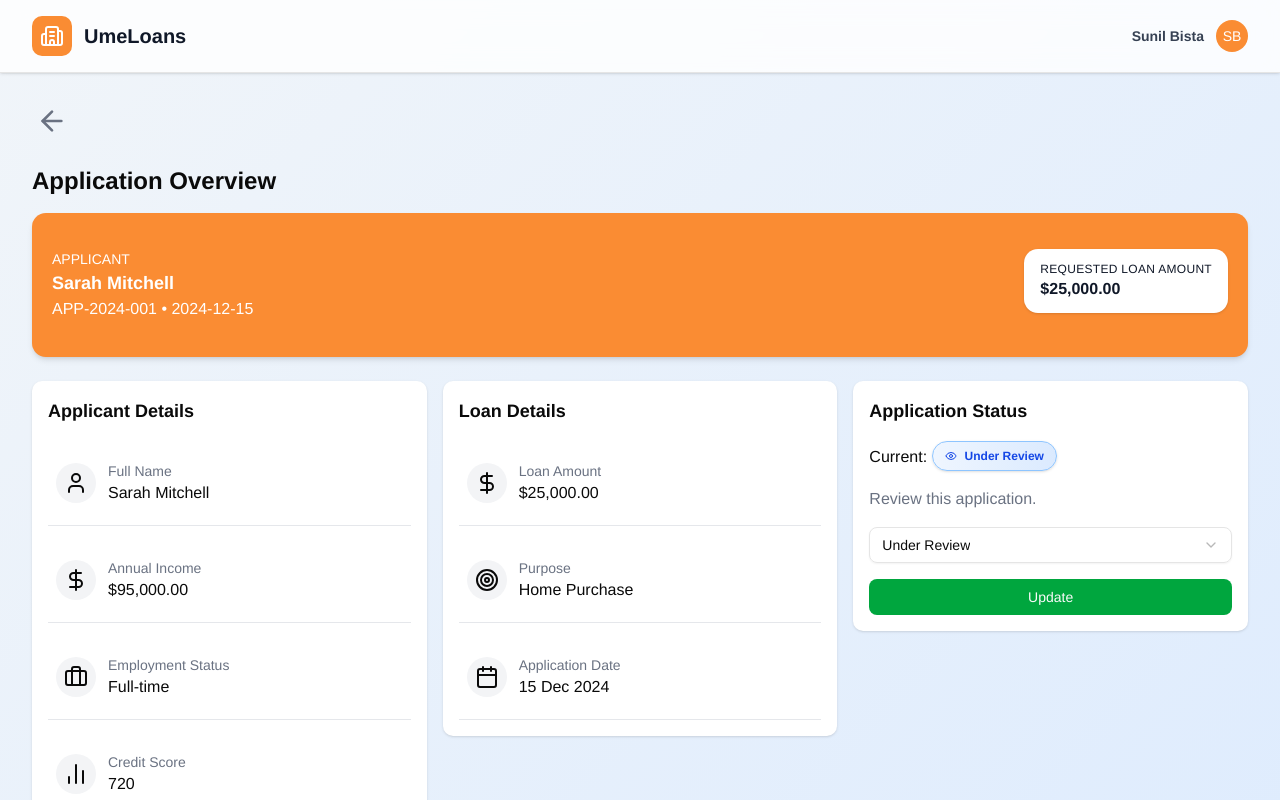
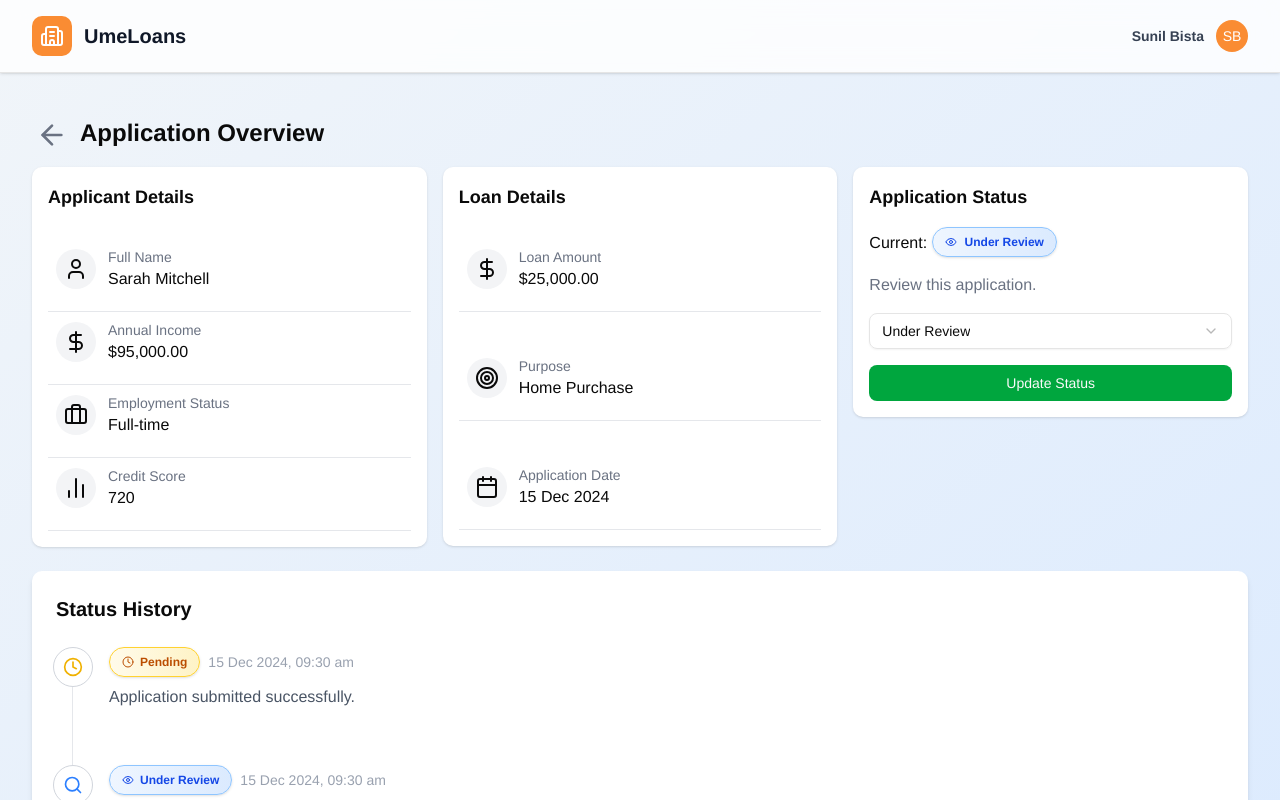
Before and after one commit to SunilBista/loan-app, a Next.js app: page / in a window 1280 px wide. Both pictures are taken after a click on the element 640 px from the left and 498 px from the top of the page. Shown: the top 800 px of the page. Built offline with nearby package versions, Linux system fonts and the light colour scheme.

Commit message:
chore: update application overview design

```diff
--- a/components/ApplicationOverview.tsx
+++ b/components/ApplicationOverview.tsx
@@ -2,7 +2,6 @@ import { LoanDetails } from "./user/loan-card";
 import ApplicationStatusControl from "./application/application-status-control";
 import { initialApplications } from "@/lib/mock-db";
 import { ApplicantDetails } from "./user/applicant-card";
-import { ApplicantInfoCard } from "./user/applicant-info";
 import { StatusHistory } from "./application/status-history";
 import { ArrowLeft } from "lucide-react";
 import { useLoanApplication } from "@/context/loan-application-context";
@@ -19,27 +18,21 @@ export const ApplicationOverview = () => {
 
   return (
     <div className="space-y-4">
+      <h2 className="text-2xl font-bold pt-3">
         <div
-        className="flex w-50 items-center gap-4 rounded-full hover:bg-gray-100 transition-colors duration-150"
+          className="inline w-50 items-center gap-4 rounded-full hover:bg-gray-100 transition-colors duration-150"
           title="Back to application list"
         >
+          {" "}
           <ArrowLeft
-          className=" text-gray-500 w-10 h-8 cursor-pointer "
+            className="inline text-gray-500 w-10 h-8 cursor-pointer mr-2"
             onClick={deselectApplication}
           />
         </div>
-      <h2 className="text-2xl font-bold pt-3">Application Overview</h2>
+        Application Overview
+      </h2>
 
       <div className="w-full">
-        <div className="mb-6">
-          <ApplicantInfoCard
-            name={currentApplication.applicantName}
-            loanId={currentApplication.id}
-            applicationDate={currentApplication.applicationDate}
-            loanAmount={currentApplication.loanAmount}
-            status={currentApplication.currentStatus}
-          />
-        </div>
         <div className="grid gap-4 sm:grid-cols-1 md:grid-cols-3 items-start">
           <ApplicantDetails
             name={currentApplication.applicantName}
--- a/components/application/application-status-control.tsx
+++ b/components/application/application-status-control.tsx
@@ -147,7 +147,7 @@ const ApplicationStatusControl = ({
             className="mt-4 w-full sm:w-full cursor-pointer bg-green-600 hover:bg-green-700"
             onClick={() => setOpen(true)}
           >
-            Update
+            Update Status
           </Button>
         )}
       </div>
--- a/components/user/applicant-card.tsx
+++ b/components/user/applicant-card.tsx
@@ -12,7 +12,7 @@ export const ApplicantDetails = ({
   return (
     <div className="bg-white shadow rounded-lg p-4">
       <h2 className="font-semibold text-lg mb-4">Applicant Details</h2>
-      <div className="space-y-3">
+      <div className="-space-y-3">
         <DetailItem icon={<User />} label="Full Name" value={name} />
         <DetailItem
           icon={<DollarSign />}
--- a/components/user/loan-card.tsx
+++ b/components/user/loan-card.tsx
@@ -16,7 +16,7 @@ export const LoanDetails = ({
   return (
     <div className="bg-white shadow rounded-lg p-4">
       <h2 className="font-semibold text-lg mb-4">Loan Details</h2>
-      <div className="space-y-3">
+      <div className="space-y-6">
         <DetailItem
           icon={<DollarSign />}
           label="Loan Amount"
```
Lines whose indentation alone changed are shown as unchanged.
